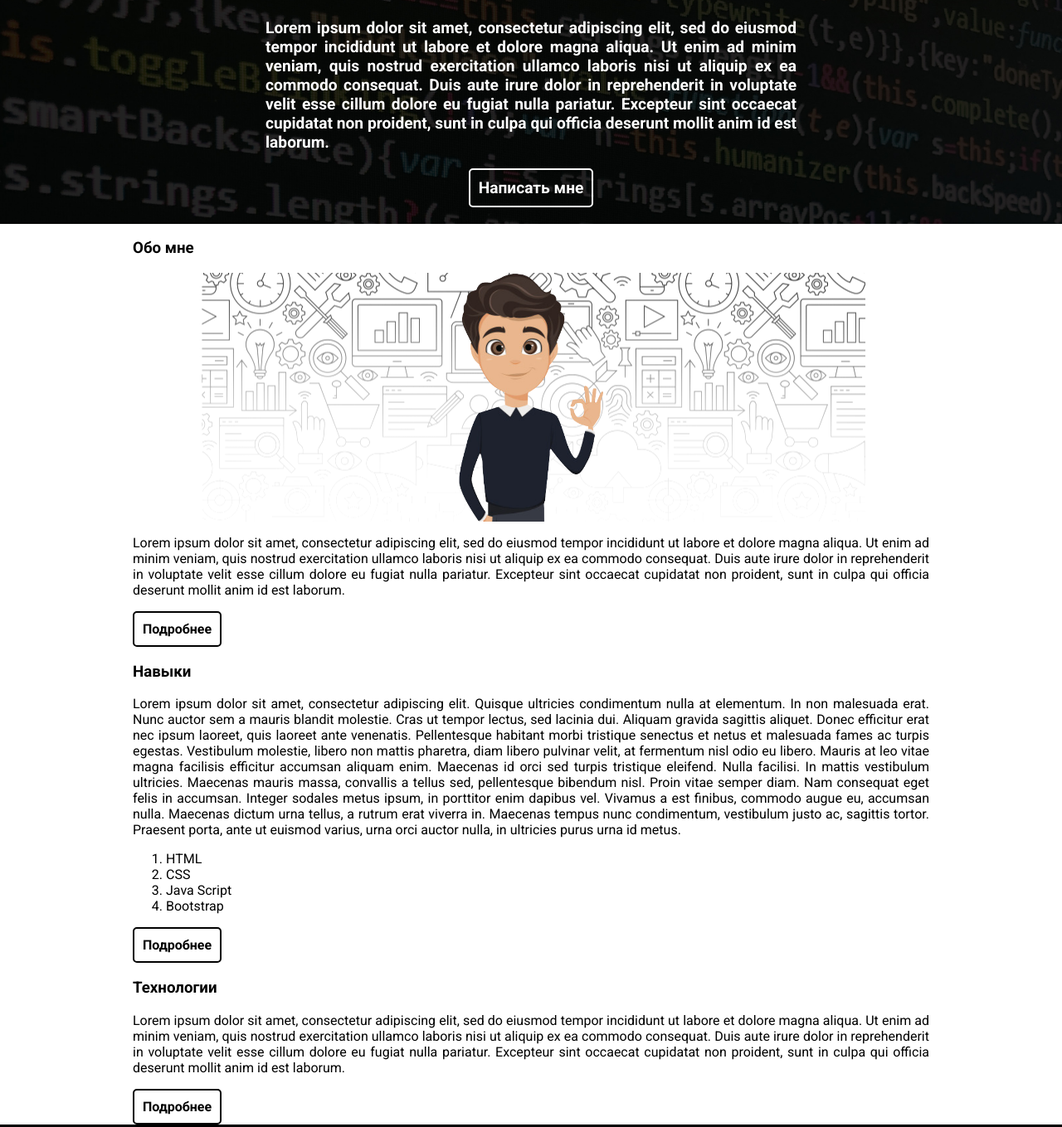
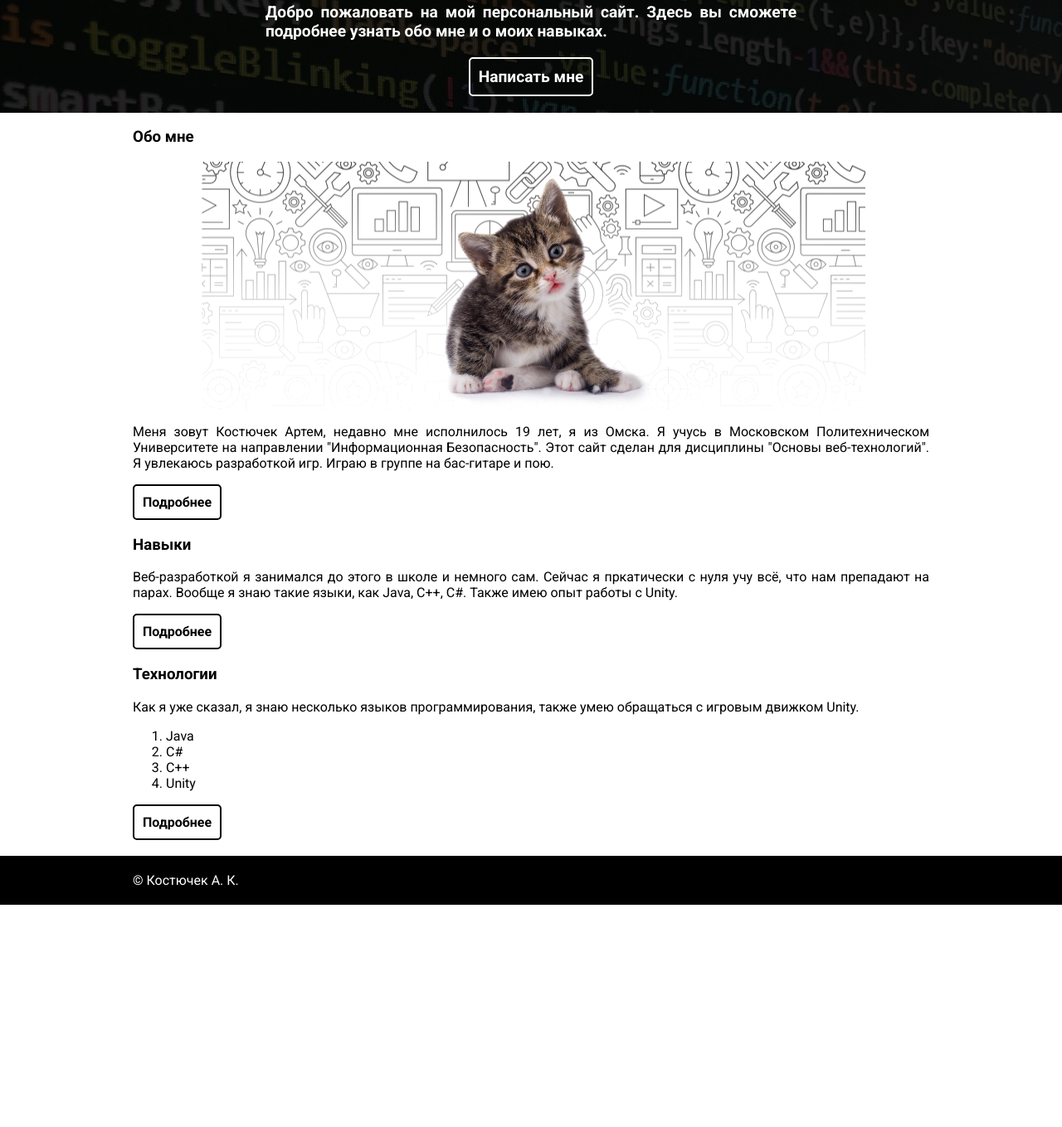
Before and after one commit to WadKos/kostiuchek-211-351-web-dev-2022-1, a plain HTML site: page lab1/index.html in a window 1280 px wide. Shown: the part 194-1553 px from the top of the page at 83% size. After the commit the page ends 1285 px from the top, so only its background shows below. Drawn offline with Linux system fonts and the light colour scheme.

Commit message:
Lab1 Done

```diff
--- a/lab1/index.html
+++ b/lab1/index.html
@@ -5,7 +5,7 @@
     <title>Веб-разработчик Костючек А. К.</title>
     <link rel="preconnect" href="https://fonts.googleapis.com">
     <link rel="preconnect" href="https://fonts.gstatic.com" crossorigin>
-    <link href="https://fonts.googleapis.com/css2?family=Roboto:wght@400;700&display=swap" rel="stylesheet">чё
+    <link href="https://fonts.googleapis.com/css2?family=Roboto:wght@400;700&display=swap" rel="stylesheet">
     <link rel="stylesheet" href="style.css">
 </head>
 <body>
@@ -22,10 +22,8 @@
         <div class="text-center">
             <h1>Костючек А. К.</h1>
             <h2>Веб разработчик</h2>
-            <p class="w-50 mx-auto">Lorem ipsum dolor sit amet, consectetur adipiscing elit, sed do eiusmod tempor incididunt ut labore et dolore magna aliqua.
-                Ut enim ad minim veniam, quis nostrud exercitation ullamco laboris nisi ut aliquip ex ea commodo consequat.
-                Duis aute irure dolor in reprehenderit in voluptate velit esse cillum dolore eu fugiat nulla pariatur.
-                Excepteur sint occaecat cupidatat non proident, sunt in culpa qui officia deserunt mollit anim id est laborum.
+            <p class="w-50 mx-auto">
+                Добро пожаловать на мой персональный сайт. Здесь вы сможете подробнее узнать обо мне и о моих навыках.
             </p>
             <a class="btn contact-me-btn" href="mailto:0legpudge@vk.com">Написать мне</a>
         </div>
@@ -37,14 +35,12 @@
                 <h3>Обо мне</h3>
 
                 <figure class="avatar">
-                    <img src="images/person.png" alt="person">
+                    <img src="images/cat.png" alt="cat">
                 </figure>
 
                 <p>
-                    Lorem ipsum dolor sit amet, consectetur adipiscing elit, sed do eiusmod tempor incididunt ut labore et dolore magna aliqua.
-                    Ut enim ad minim veniam, quis nostrud exercitation ullamco laboris nisi ut aliquip ex ea commodo consequat.
-                    Duis aute irure dolor in reprehenderit in voluptate velit esse cillum dolore eu fugiat nulla pariatur.
-                    Excepteur sint occaecat cupidatat non proident, sunt in culpa qui officia deserunt mollit anim id est laborum.
+                    Меня зовут Костючек Артем, недавно мне исполнилось 19 лет, я из Омска. Я учусь в Московском Политехническом Университете на направлении "Информационная Безопасность".
+                    Этот сайт сделан для дисциплины "Основы веб-технологий". Я увлекаюсь разработкой игр. Играю в группе на бас-гитаре и пою.
                 </p>
                 <a class="btn" href="about.html">Подробнее</a>
             </section>
@@ -52,43 +48,27 @@
             <section id="skills">
                 <h3>Навыки</h3>
                 <p>
-                    Lorem ipsum dolor sit amet, consectetur adipiscing elit. Quisque ultricies condimentum nulla at elementum.
-                    In non malesuada erat.
-                    Nunc auctor sem a mauris blandit molestie.
-                    Cras ut tempor lectus, sed lacinia dui.
-                    Aliquam gravida sagittis aliquet.
-                    Donec efficitur erat nec ipsum laoreet, quis laoreet ante venenatis.
-                    Pellentesque habitant morbi tristique senectus et netus et malesuada fames ac turpis egestas.
-                    Vestibulum molestie, libero non mattis pharetra, diam libero pulvinar velit, at fermentum nisl odio eu libero.
-                    Mauris at leo vitae magna facilisis efficitur accumsan aliquam enim. Maecenas id orci sed turpis tristique eleifend.
-
-                    Nulla facilisi. In mattis vestibulum ultricies.
-                    Maecenas mauris massa, convallis a tellus sed, pellentesque bibendum nisl.
-                    Proin vitae semper diam. Nam consequat eget felis in accumsan. Integer sodales metus ipsum, in porttitor enim dapibus vel.
-                    Vivamus a est finibus, commodo augue eu, accumsan nulla. Maecenas dictum urna tellus, a rutrum erat viverra in.
-                    Maecenas tempus nunc condimentum, vestibulum justo ac, sagittis tortor.
-                    Praesent porta, ante ut euismod varius, urna orci auctor nulla, in ultricies purus urna id metus.
+                    Веб-разработкой я занимался до этого в школе и немного сам. Сейчас я пркатически с нуля учу всё, что нам препадают на парах.
+                    Вообще я знаю такие языки, как Java, C++, C#. Также имею опыт работы с Unity.
                 </p>
-                <ol>
-                    <li>HTML</li>
-                    <li>CSS</li>
-                    <li>Java Script</li>
-                    <li>Bootstrap</li>
-                </ol>
                 <a class="btn" href="skills.html">Подробнее</a>
             </section>
 
             <section id="technologies">
                 <h3>Технологии</h3>
                 <p>
-                    Lorem ipsum dolor sit amet, consectetur adipiscing elit, sed do eiusmod tempor incididunt ut labore et dolore magna aliqua.
-                    Ut enim ad minim veniam, quis nostrud exercitation ullamco laboris nisi ut aliquip ex ea commodo consequat.
-                    Duis aute irure dolor in reprehenderit in voluptate velit esse cillum dolore eu fugiat nulla pariatur.
-                    Excepteur sint occaecat cupidatat non proident, sunt in culpa qui officia deserunt mollit anim id est laborum.
+                    Как я уже сказал, я знаю несколько языков программирования, также умею обращаться с игровым движком Unity.
                 </p>
+                <ol>
+                    <li>Java</li>
+                    <li>C#</li>
+                    <li>C++</li>
+                    <li>Unity</li>
+                </ol>
                 <a class="btn" href="technologies.html">Подробнее</a>
             </section>
         </div>
+        <br>
     </main>
 
     <footer class="footer">
```
Also changed, not shown: lab1/about.html (+4 -6 lines), lab1/skills.html (+5 -7 lines), lab1/technologies.html (+9 -12 lines), lab2/index.html (added, +63 -0 lines), lab1/images/cat.png (added).
